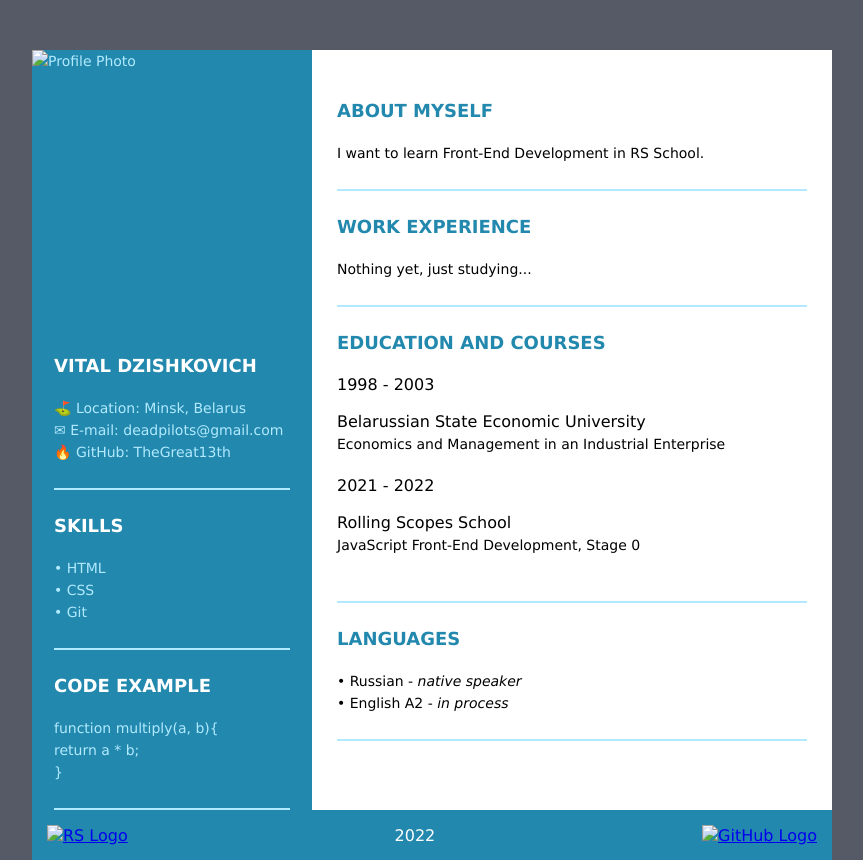
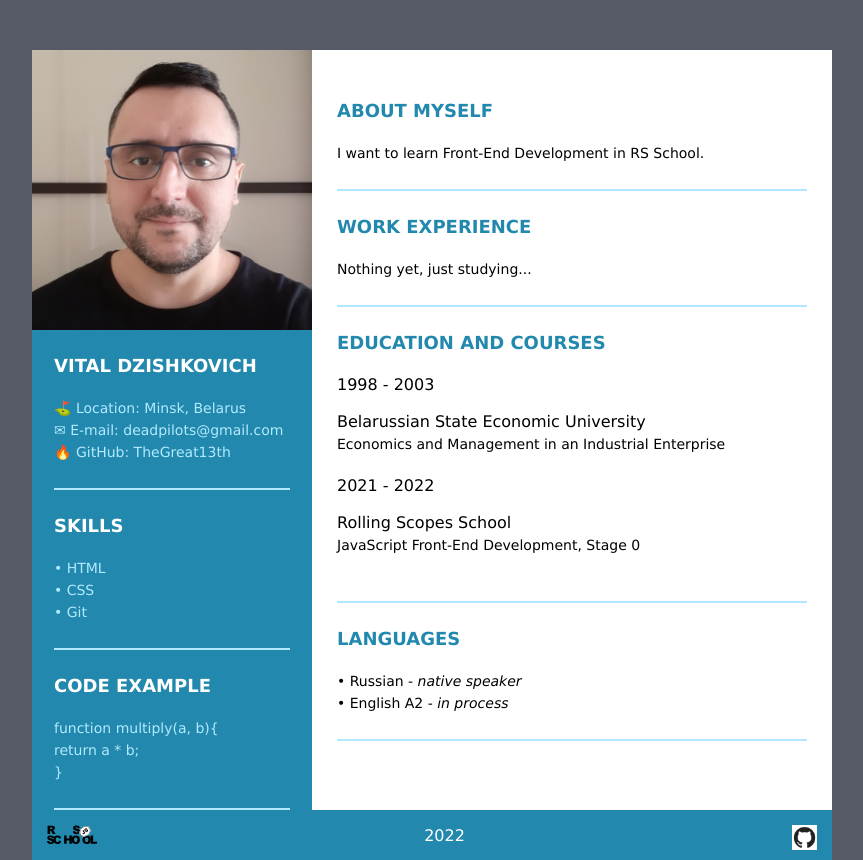
Before and after one commit to TheGreat13th/rsschool-cv, a plain HTML site: page index.html in a window 1280 px wide. Shown: the whole page, without its empty margins (208-1071 px from the left). Drawn offline with Linux system fonts and the light colour scheme; the site is published under a folder, as on GitHub Pages, so addresses that start at the root find nothing.

Commit message:
fix: fix logo link

```diff
--- a/index.html
+++ b/index.html
@@ -12,7 +12,7 @@
      <div class="cv">
         <div class="cv_left">
           <div class="cv_profile">
-            <img src="/images/photo.jpg" alt="Profile Photo">
+            <img src="./images/photo.jpg" alt="Profile Photo">
           </div>
           <div class="content">
             <div class="cv_section my_info">
@@ -93,9 +93,9 @@
        </div>
      </div>
       <div class="footer">
-        <a href="https://rs.school/js/"><img class="rs_logo" src="/images/logo.svg" alt="RS Logo"></a>
+        <a href="https://rs.school/js/"><img class="rs_logo" src="./images/logo.svg" alt="RS Logo"></a>
         <p>2022</p>
-        <a href="https://github.com/TheGreat13th"><img class="gh_logo" src="/images/github.png" alt="GitHub Logo"></a>
+        <a href="https://github.com/TheGreat13th"><img class="gh_logo" src="./images/github.png" alt="GitHub Logo"></a>
       </div>
   </body>
 </html>
```
